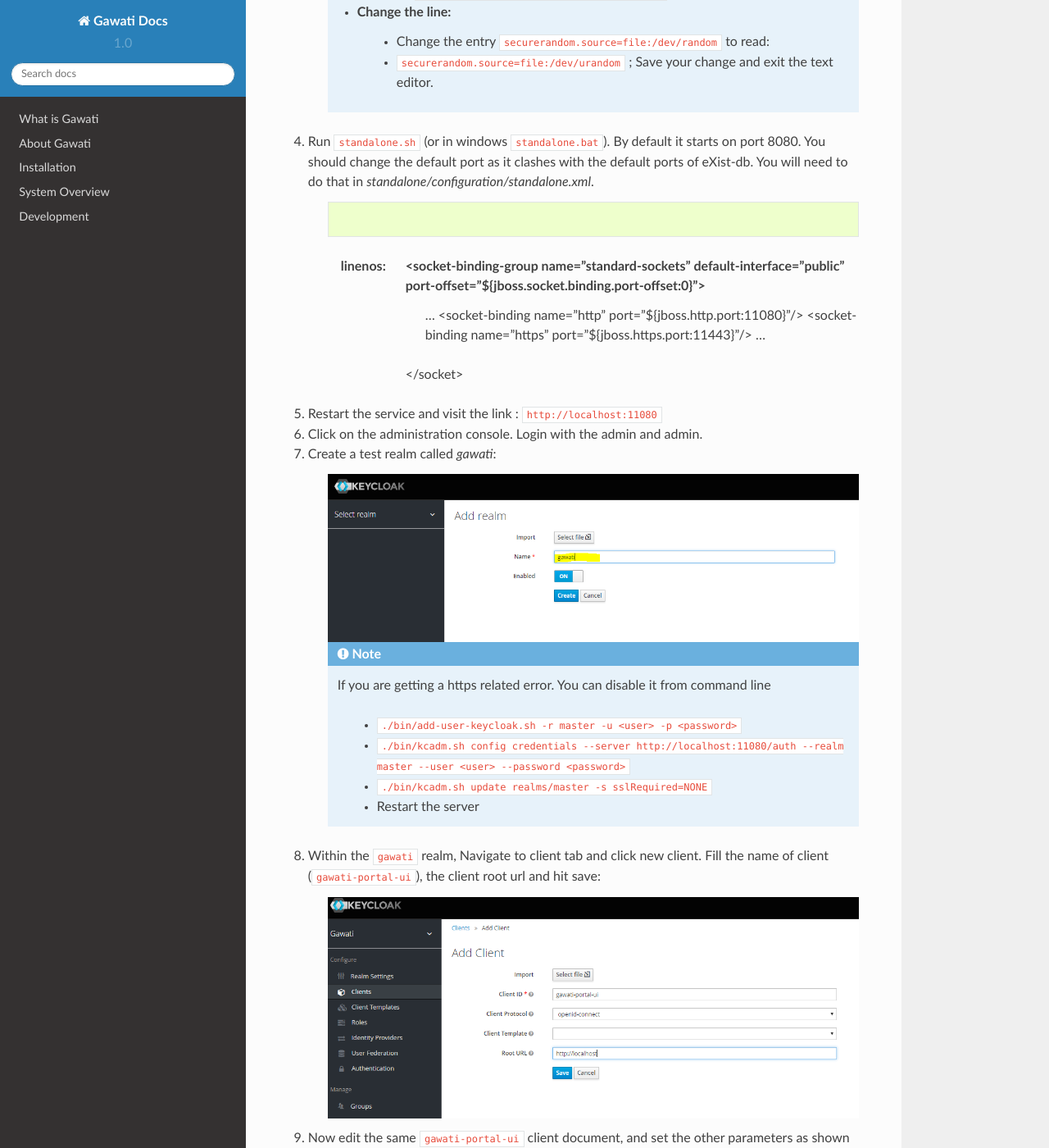
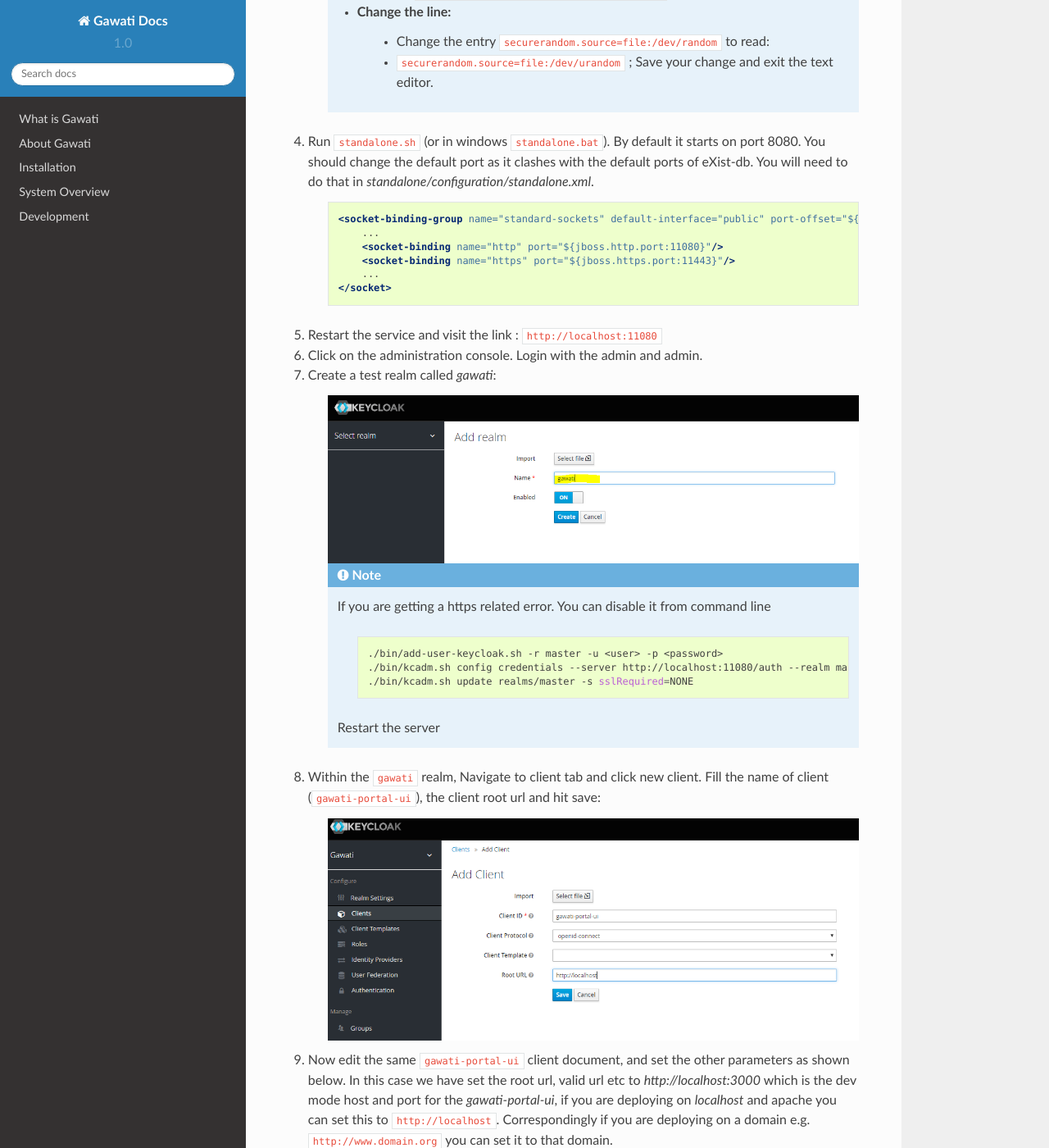
Before and after one commit to gawati/gawati-docs, a Sphinx documentation site: the page built from docs/source/development/authentication.rst, in a window 1280 px wide and 1400 px high, scrolled down 2969 px. Shown: the whole window at 82% size. Built offline with Sphinx 7.4.7 and the Read the Docs theme 2.0.0, drawn with Linux system fonts in a browser that asks for light colours.

Commit message:
Finxing formatting

```diff
--- a/docs/source/development/authentication.rst
+++ b/docs/source/development/authentication.rst
@@ -162,8 +162,7 @@ Installation Steps
 
 #. Run ``standalone.sh`` (or in windows ``standalone.bat``). By default it starts on port 8080. You should change the default port as it clashes with the default ports of eXist-db. You will need to do that in `standalone/configuration/standalone.xml`.
 
-    .. code-block:: NONE
-    :linenos:
+    .. code-block:: xml
 
         <socket-binding-group name="standard-sockets" default-interface="public" port-offset="${jboss.socket.binding.port-offset:0}">
             ...
@@ -187,10 +186,14 @@ Installation Steps
     .. note::
         If you are getting a https related error. You can disable it from command line
 
-            * ``./bin/add-user-keycloak.sh -r master -u <user> -p <password>``
-            * ``./bin/kcadm.sh config credentials --server http://localhost:11080/auth --realm master --user <user> --password <password>``
-            * ``./bin/kcadm.sh update realms/master -s sslRequired=NONE``
-            * Restart the server
+            .. code-block:: sh
+
+              ./bin/add-user-keycloak.sh -r master -u <user> -p <password>
+              ./bin/kcadm.sh config credentials --server http://localhost:11080/auth --realm master --user <user> --password <password>
+              ./bin/kcadm.sh update realms/master -s sslRequired=NONE
+
+
+        Restart the server
 
 
 #. Within the ``gawati`` realm, Navigate to client tab and click new client. Fill the name of client (``gawati-portal-ui``), the client root url and hit save:
```
